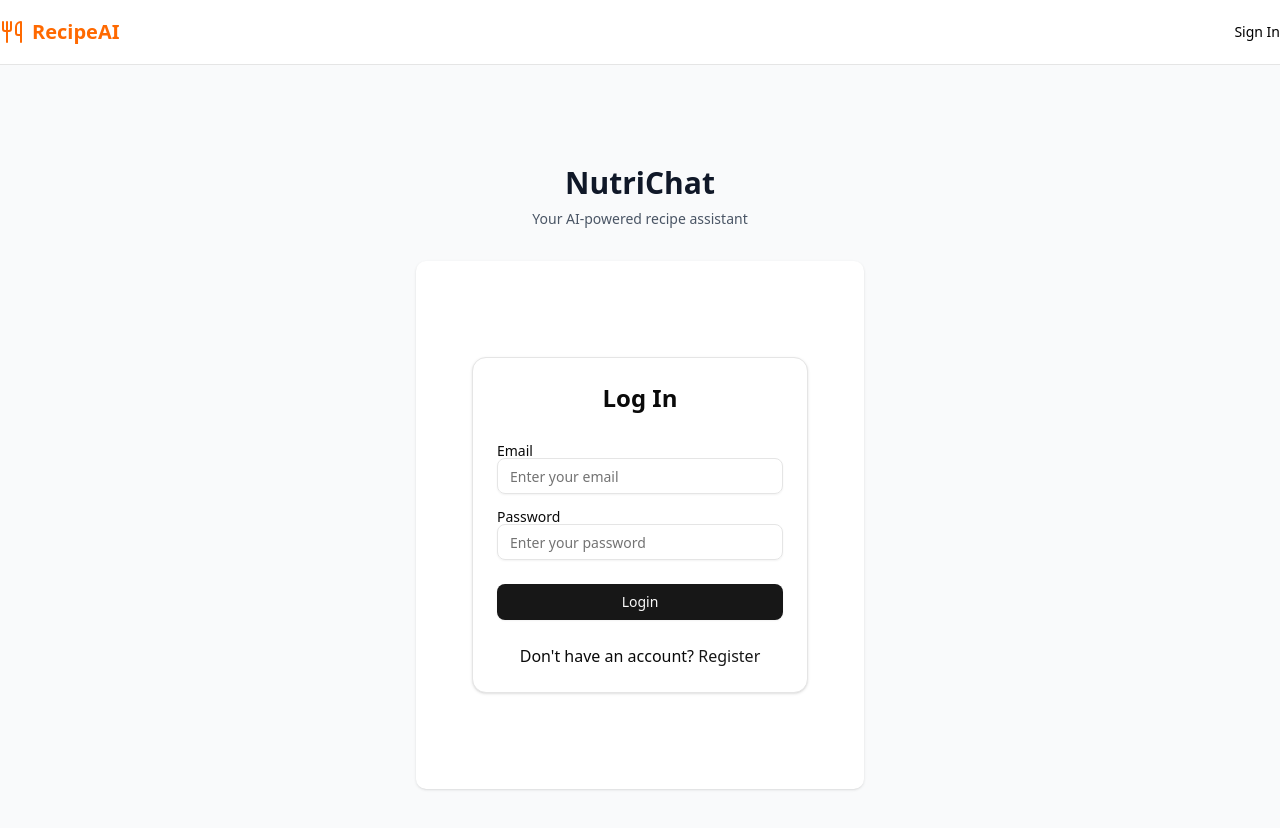
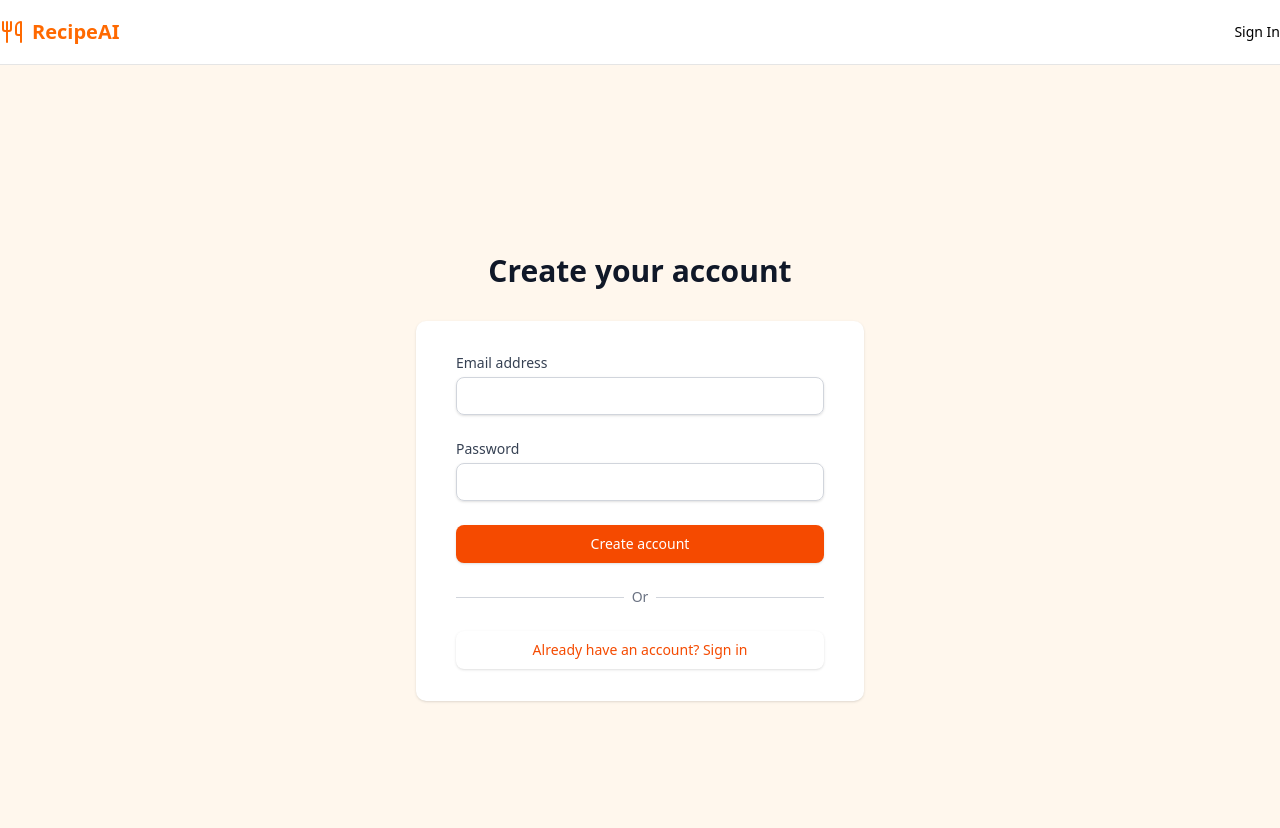
Before and after one commit to shounak03/YummAndHeathy-v1, a Next.js app: page /auth/login in a window 1280 px wide. Shown: the top 828 px of the page. Built offline with nearby package versions, Linux system fonts and the light colour scheme; no server answers.

Commit message:
auth frontend updated

```diff
--- a/src/app/auth/layout.tsx
+++ /dev/null
@@ -1,26 +0,0 @@
-import { Toaster } from "sonner"
-
-export default function AuthLayout({
-  children,
-}: {
-  children: React.ReactNode
-}) {
-  return (
-    <div className="min-h-screen bg-gray-50 flex flex-col justify-center py-12 sm:px-6 lg:px-8">
-      <div className="sm:mx-auto sm:w-full sm:max-w-md">
-        <h2 className="mt-6 text-center text-3xl font-extrabold text-gray-900">
-          NutriChat
-        </h2>
-        <p className="mt-2 text-center text-sm text-gray-600">
-          Your AI-powered recipe assistant
-        </p>
-      </div>
-      <div className="mt-8 sm:mx-auto sm:w-full sm:max-w-md">
-        <div className="bg-white py-8 px-4 shadow sm:rounded-lg sm:px-10">
-          {children}
-        </div>
-        <Toaster />
-      </div>
-    </div>
-  )
-}
--- a/src/app/auth/login/page.tsx
+++ b/src/app/auth/login/page.tsx
@@ -1,48 +1,21 @@
-// 'use client'
+'use client'
 
-// import { useState, useTransition } from 'react'
-// import { useRouter } from 'next/navigation'
-// import Link from 'next/link'
-// import { login } from '../action'
-// import { toast } from 'sonner'
+import { useState, useTransition } from 'react'
+import { useRouter } from 'next/navigation'
+import Link from 'next/link'
+import { login } from '../action'
+import { toast } from 'sonner'
 
 
-// export default function LoginPage() {
-//   const router = useRouter()
-//   const [email, setEmail] = useState('')
-//   const [password, setPassword] = useState('')
-//   const [error, setError] = useState('')
-//   const [loading, setLoading] = useState(false)
+export default function LoginPage() {
+  const router = useRouter()
+  const [email, setEmail] = useState('')
+  const [password, setPassword] = useState('')
+  const [error, setError] = useState('')
+  const [loading, setLoading] = useState(false)
 
-//   // const handleSubmit = async (e: React.FormEvent) => {
-//   //   e.preventDefault()
-//   //   setError('')
-//   //   setLoading(true)
 
-//   //   try {
-//   //     const response = await fetch('/api/auth/login', {
-//   //       method: 'POST',
-//   //       headers: {
-//   //         'Content-Type': 'application/json',
-//   //       },
-//   //       body: JSON.stringify({ email, password }),
-//   //     })
-
-//   //     const data = await response.json()
-
-//   //     if (!response.ok) {
-//   //       throw new Error(data.error || 'Failed to login')
-//   //     }
-
-//   //     router.push('/profile')
-//   //     router.refresh()
-//   //   } catch (err) {
-//   //     setError(err instanceof Error ? err.message : 'An error occurred')
-//   //   } finally {
-//   //     setLoading(false)
-//   //   }
-//   // }
-//   const [isPending, startTransition] = useTransition();
+  const [isPending, startTransition] = useTransition();
 
 
 
@@ -64,128 +37,11 @@
 //     //     });
 //     // };
 
-//     const handleSubmit = (e) => {
-//       e.preventDefault(); // Add this line to prevent default form submission
+const handleSubmit = () => {
 
-//       let formData = new FormData();
-//       formData.append("email", email);
-//       formData.append("password", password);
-
-//       startTransition(async () => {
-//         const { errorMessage } = await login(formData);
-//         if (errorMessage) {
-//           toast.error(errorMessage);
-//           console.log(errorMessage);
-//         } else {
-//           toast.success("Successfully logged in");
-//           router.push("/profile");
-//         }
-//       });
-//     };
-
-//     return (
-//     <div>
-//       <form className="space-y-6" onSubmit={handleSubmit}>
-//         <div>
-//           <label
-//             htmlFor="email"
-//             className="block text-sm font-medium text-gray-700"
-//           >
-//             Email address
-//           </label>
-//           <div className="mt-1">
-//             <input
-//               id="email"
-//               name="email"
-//               type="email"
-//               autoComplete="email"
-//               required
-//               value={email}
-//               onChange={(e) => setEmail(e.target.value)}
-//               className="appearance-none block w-full px-3 py-2 border border-gray-300 rounded-md shadow-sm placeholder-gray-400 focus:outline-none focus:ring-indigo-500 focus:border-indigo-500 sm:text-sm"
-//             />
-//           </div>
-//         </div>
-
-//         <div>
-//           <label
-//             htmlFor="password"
-//             className="block text-sm font-medium text-gray-700"
-//           >
-//             Password
-//           </label>
-//           <div className="mt-1">
-//             <input
-//               id="password"
-//               name="password"
-//               type="password"
-//               autoComplete="current-password"
-//               required
-//               value={password}
-//               onChange={(e) => setPassword(e.target.value)}
-//               className="appearance-none block w-full px-3 py-2 border border-gray-300 rounded-md shadow-sm placeholder-gray-400 focus:outline-none focus:ring-indigo-500 focus:border-indigo-500 sm:text-sm"
-//             />
-//           </div>
-//         </div>
-
-//         {error && (
-//           <div className="text-red-600 text-sm">{error}</div>
-//         )}
-
-//         <div>
-//           <button
-//             type="submit"
-//             disabled={loading}
-//             className="w-full flex justify-center py-2 px-4 border border-transparent rounded-md shadow-sm text-sm font-medium text-white bg-indigo-600 hover:bg-indigo-700 focus:outline-none focus:ring-2 focus:ring-offset-2 focus:ring-indigo-500 disabled:opacity-50"
-//           >
-//             {loading ? 'Signing in...' : 'Sign in'}
-//           </button>
-//         </div>
-//       </form>
-
-//       <div className="mt-6">
-//         <div className="relative">
-//           <div className="absolute inset-0 flex items-center">
-//             <div className="w-full border-t border-gray-300" />
-//           </div>
-//           <div className="relative flex justify-center text-sm">
-//             <span className="px-2 bg-white text-gray-500">Or</span>
-//           </div>
-//         </div>
-
-//         <div className="mt-6">
-//           <Link
-//             href="/auth/signup"
-//             className="w-full flex justify-center py-2 px-4 border border-transparent rounded-md shadow-sm text-sm font-medium text-indigo-600 bg-white hover:bg-gray-50 focus:outline-none focus:ring-2 focus:ring-offset-2 focus:ring-indigo-500"
-//           >
-//             Create a new account
-//           </Link>
-//         </div>
-//       </div>
-//     </div>
-//   )
-// }
-
-'use client'
-
-import { useState, useTransition } from 'react'
-import Link from 'next/link'
-import { Button } from '@/components/ui/button'
-import { Input } from '@/components/ui/input'
-import { Label } from '@/components/ui/label'
-import { Card, CardContent, CardFooter, CardHeader, CardTitle } from '@/components/ui/card'
-import { login } from '../action'
-import {toast} from 'sonner'
-import { useRouter } from 'next/navigation'
-import { Loader2 } from 'lucide-react'
-
-export default function LoginPage() {
-    const router = useRouter()
-
-
-    const [isPending, startTransition] = useTransition();
-
-    const handleSubmit = (formData: FormData) => {
+  const formData = new FormData()
+    formData.append('email', email)
+    formData.append('password', password)
     startTransition(async () => {
       const { errorMessage } = await login(formData);
       if (errorMessage) {
@@ -195,51 +51,94 @@ export default function LoginPage() {
           router.push("/");
       }
   });
+
 };
+
 return (
-    <div className="container mx-auto px-4 py-16">
-      <Card className="max-w-md mx-auto">
-        <CardHeader>
-          <CardTitle className="text-2xl text-center">Log In</CardTitle>
-        </CardHeader>
-        <CardContent>
-          <form action={handleSubmit}>
-            <div className="space-y-4">
+  <div className="min-h-screen bg-orange-50 flex flex-col justify-center py-12 sm:px-6 lg:px-8">
+    <div className="sm:mx-auto sm:w-full sm:max-w-md">
+      <h2 className="mt-6 text-center text-3xl font-extrabold text-gray-900">
+        Create your account
+      </h2>
+    </div>
+
+    <div className="mt-8 sm:mx-auto sm:w-full sm:max-w-md">
+      <div className="bg-white py-8 px-4 shadow sm:rounded-lg sm:px-10">
+        <form className="space-y-6" onSubmit={handleSubmit}>
           <div>
-                <Label htmlFor="email">Email</Label>
-                <Input
+            <label
+              htmlFor="email"
+              className="block text-sm font-medium text-gray-700"
+            >
+              Email address
+            </label>
+            <div className="mt-1">
+              <input
                 id="email"
-                  name='email'
+                name="email"
                 type="email"
-                  placeholder="Enter your email"
+                autoComplete="email"
                 required
-                />
-              </div>
-              <div>
-                <Label htmlFor="password">Password</Label>
-                <Input
-                  id="password"
-                  name='password'
-                  type="password"
-                  placeholder="Enter your password"
-                  required
+                value={email}
+                onChange={(e) => setEmail(e.target.value)}
+                className="appearance-none block w-full px-3 py-2 border border-gray-300 rounded-md shadow-sm placeholder-gray-400 focus:outline-none focus:ring-orange-500 focus:border-orange-500 sm:text-sm"
               />
             </div>
           </div>
-            <Button className="w-full mt-6" disabled={isPending}>
-            {isPending ? <Loader2 className="animate-spin" /> : "Login"}
-            </Button>
+
+          <div>
+            <label
+              htmlFor="password"
+              className="block text-sm font-medium text-gray-700"
+            >
+              Password
+            </label>
+            <div className="mt-1">
+              <input
+                id="password"
+                name="password"
+                type="password"
+                autoComplete="new-password"
+                required
+                value={password}
+                onChange={(e) => setPassword(e.target.value)}
+                className="appearance-none block w-full px-3 py-2 border border-gray-300 rounded-md shadow-sm placeholder-gray-400 focus:outline-none focus:ring-orange-500 focus:border-orange-500 sm:text-sm"
+              />
+            </div>
+          </div>
+
+          <div>
+            <button
+              type="submit"
+              disabled={loading}
+              className="w-full flex justify-center py-2 px-4 border border-transparent rounded-md shadow-sm text-sm font-medium text-white bg-orange-600 hover:bg-orange-700 focus:outline-none focus:ring-2 focus:ring-offset-2 focus:ring-orange-500 disabled:opacity-50"
+            >
+              {loading ? 'Creating account...' : 'Create account'}
+            </button>
+          </div>
         </form>
-        </CardContent>
-        <CardFooter className="justify-center">
-          <p>
-            Don't have an account?{' '}
-            <Link href="/auth/register" className="text-primary hover:underline underline-blue">
-              Register
+
+        <div className="mt-6">
+          <div className="relative">
+            <div className="absolute inset-0 flex items-center">
+              <div className="w-full border-t border-gray-300" />
+            </div>
+            <div className="relative flex justify-center text-sm">
+              <span className="px-2 bg-white text-gray-500">Or</span>
+            </div>
+          </div>
+
+          <div className="mt-6">
+            <Link
+              href="/auth/signup"
+              className="w-full flex justify-center py-2 px-4 border border-transparent rounded-md shadow-sm text-sm font-medium text-orange-600 bg-white hover:bg-gray-50 focus:outline-none focus:ring-2 focus:ring-offset-2 focus:ring-orange-500"
+            >
+              Already have an account? Sign in
             </Link>
-          </p>
-        </CardFooter>
-      </Card>
           </div>
-  );
+        </div>
+      </div>
+    </div>
+  </div>
+)
 }
```
Lines whose indentation alone changed are shown as unchanged.
